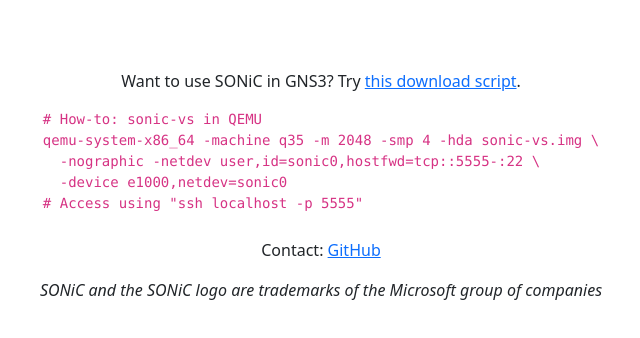
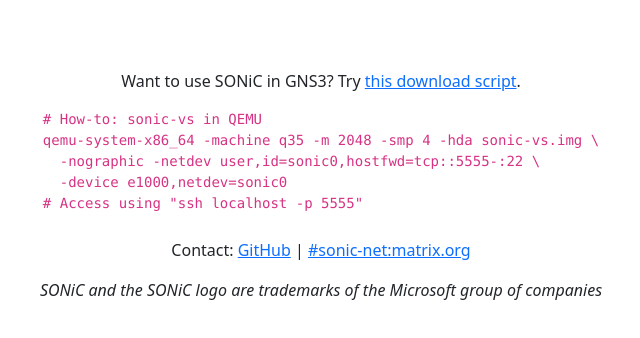
Before and after one commit to pitan/sonic-builds, a plain HTML site: page index.html in a window 1280 px wide. Shown: the part 370-708 px from the top of the page, without its empty margins (319-959 px from the left). Drawn offline with nearby package versions, Linux system fonts and the light colour scheme; no server answers.

Commit message:
Add link to sonic matrix channel

```diff
--- a/index.html
+++ b/index.html
@@ -63,7 +63,7 @@ qemu-system-x86_64 -machine q35 -m 2048 -smp 4 -hda sonic-vs.img \<br />
 </code>
 </div>
 <p class="mt-4">
-Contact: <a href="https://github.com/bluecmd/sonic-builds">GitHub</a>
+Contact: <a href="https://github.com/bluecmd/sonic-builds">GitHub</a> | <a href="https://matrix.to/#/#sonic-net:matrix.org">#sonic-net:matrix.org</a>
 </p>
 <i>SONiC and the SONiC logo are trademarks of the Microsoft group of companies</i>
 </p>
```
